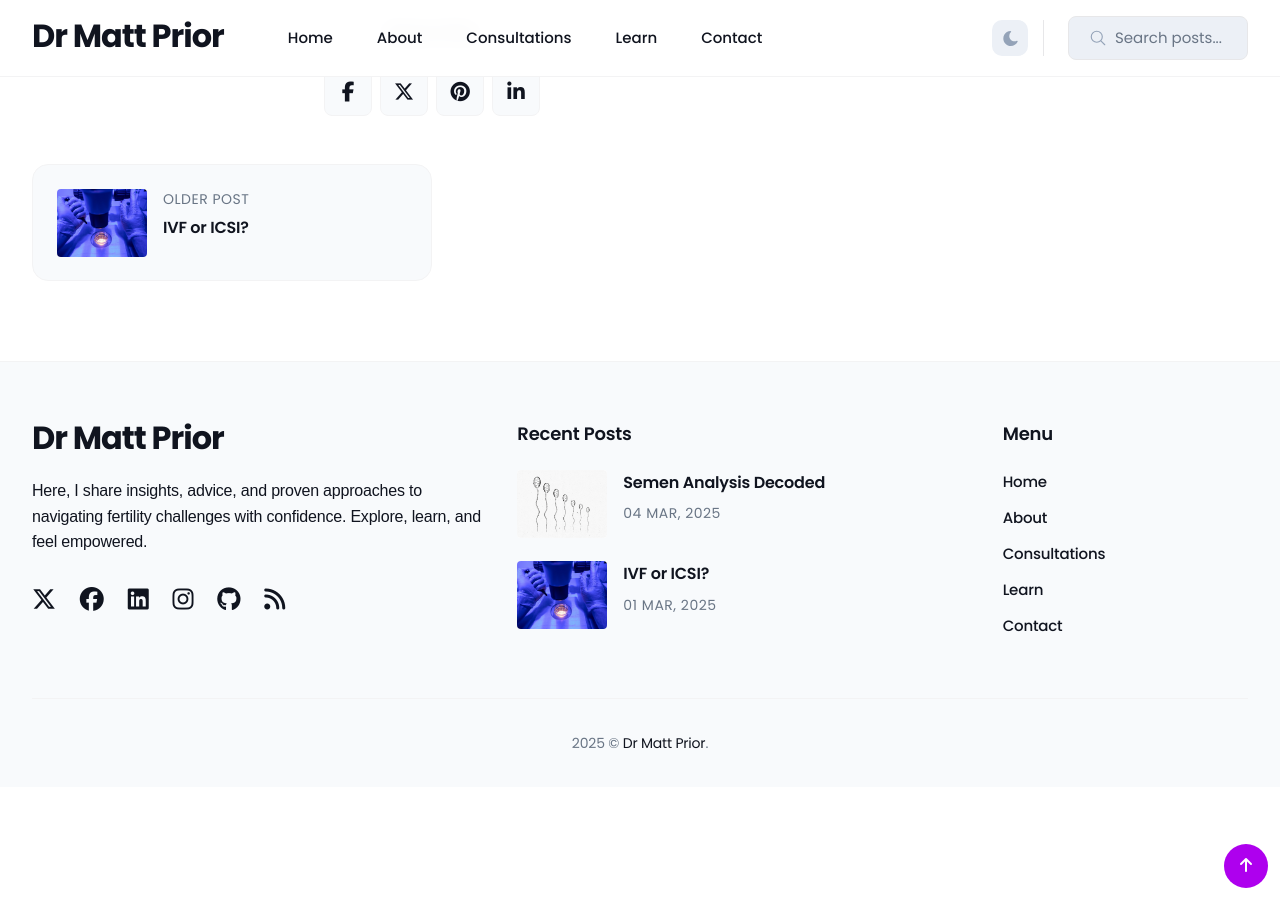
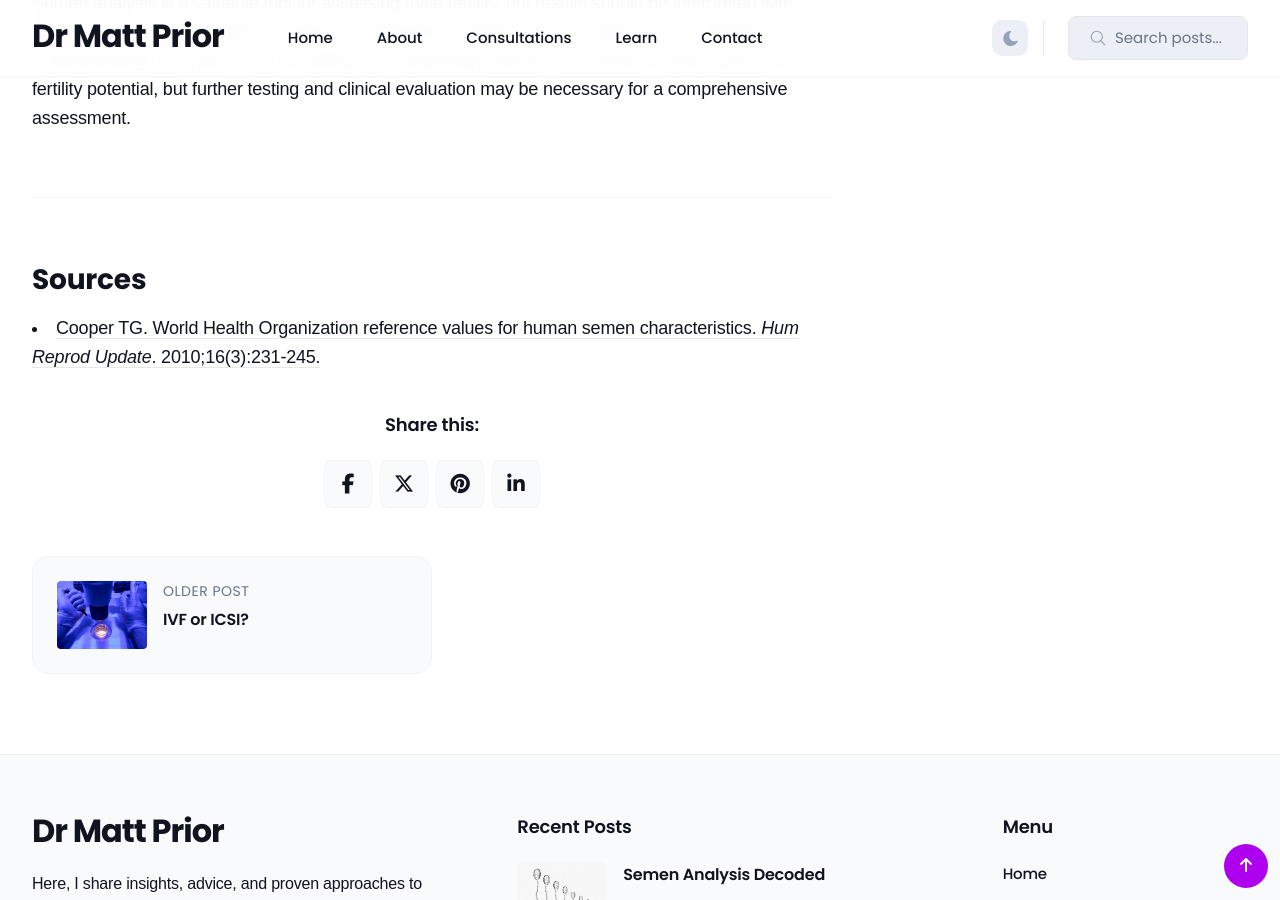
Before and after one commit to drmattprior/drmattprior.github.io, a Jekyll site: the page built from _posts/2025-03-04-semen-analysis-decoded.md, in a window 1280 px wide and 900 px high, scrolled down 3366 px. Built offline with Jekyll 4.4.1, drawn with Linux system fonts in a browser that asks for light colours; some of the changed text lies outside the part shown.

Commit message:
Update 2025-03-04-semen-analysis-decoded.md

```diff
--- a/_posts/2025-03-04-semen-analysis-decoded.md
+++ b/_posts/2025-03-04-semen-analysis-decoded.md
@@ -33,6 +33,9 @@
 
 Not all sperm are alive and moving. In fact, only 30% need to be actively swimming forward for the sample to be considered typical.
 
+{: .tip}
+Each ejaculate should contain more than 20 million motile sperm. This is known as the total motile sperm concentration.
+
 ### Morphology
 
 Most sperm are abnormal in some way—some have oversized heads, multiple tails, or are even fused together. According to WHO guidelines, only 4% or more need to have a normal shape for a sample to be considered typical.
@@ -64,3 +67,8 @@
 ## Conclusion
 
 Semen analysis is a valuable tool for assessing male fertility, but results should be interpreted with context. Since sperm quality fluctuates and laboratory methods vary, a single test isn't definitive. Understanding how sperm count, motility, and morphology interact can provide a clearer picture of fertility potential, but further testing and clinical evaluation may be necessary for a comprehensive assessment.
+
+***
+
+## Sources
+- [Cooper TG. World Health Organization reference values for human semen characteristics. *Hum Reprod Update*. 2010;16(3):231-245.](https://doi.org/10.1093/humupd/dmp048)
```
